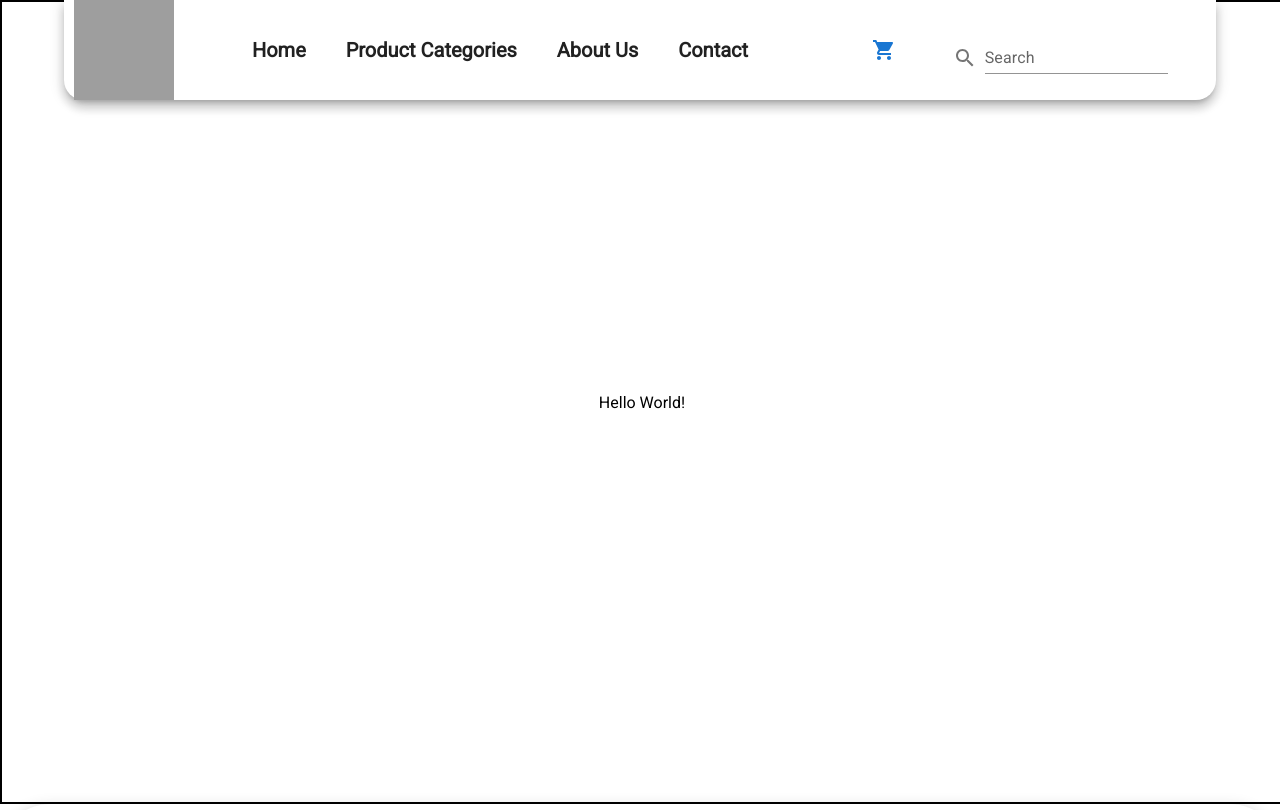
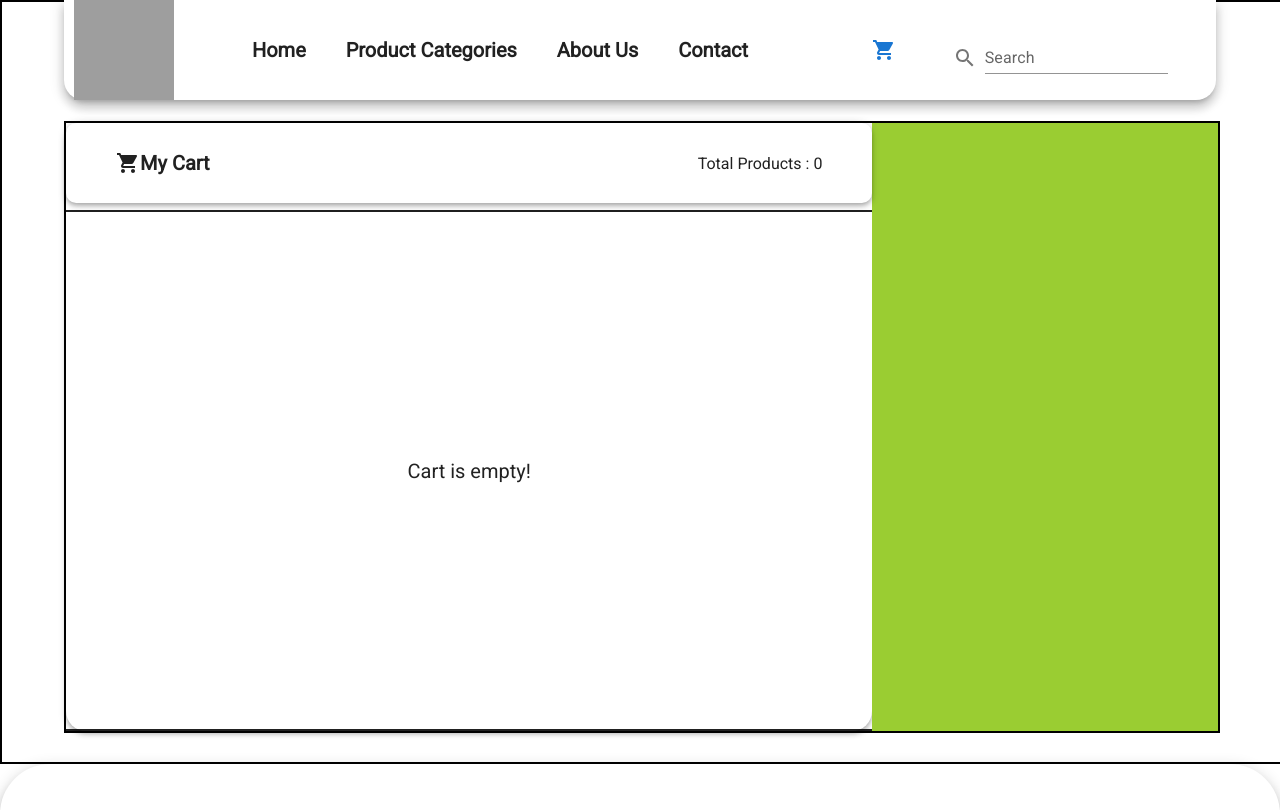
Before and after one commit to Selvam6994/Kodai_Flavors, a React (Vite) app: page /mycart in a window 1280 px wide. Shown: the top 810 px of the page. Built offline with nearby package versions, Linux system fonts and the light colour scheme; grey boxes are pictures that could not be loaded.

Commit message:
add and remove cart items functionality

```diff
--- a/src/App.jsx
+++ b/src/App.jsx
@@ -14,15 +14,52 @@ const App = () => {
   const [productName, setProductName] = useState({});
   const [productQuantity, setProductQty] = useState(1);
   const [cartItems, setCartItems] = useState([]);
-
-
-
+  const [item, setItem] = useState([]);
+  // Get cart item
   const getCartData = () => {
     const cartData = [];
     let keys = Object.keys(localStorage);
     for (let i = 0; i < keys.length; i++) {
       cartData.push(JSON.parse(localStorage.getItem(keys[i])));
       setCartItems([...cartData]);
+    }
+  };
+  // Add cart item
+  const addItem = (product, productQuantity) => {
+    const productQty = {
+      name: product.name,
+      qty: productQuantity,
+      category: product.category,
+      price: product.price,
+      img: product.image,
+    };
+    localStorage.setItem(product.name, JSON.stringify(productQty));
+    setProductQty(1);
+    getCartData();
+  };
+  // remove cart item
+  const removeItem = (item) => {
+    const cartProducts = cartItems.filter(
+      (product) => product.name !== item.name
+    );
+    localStorage.removeItem(item.name);
+    setItem(cartProducts);
+    if (cartProducts.length == 0 && Object.keys(localStorage).length == 0) {
+      cartItems.length = 0;
+    }
+  };
+
+  // increase cart item qty
+  const increaseQty = (product) => {
+    setProductName(product.name);
+    setProductQty(productQuantity + 1);
+  };
+
+  // decrease cart item qty
+  const decreaseQty = (product) => {
+    setProductName(product.name);
+    if (productQuantity > 1) {
+      setProductQty(productQuantity - 1);
     }
   };
 
@@ -32,7 +69,12 @@ const App = () => {
         name: [productName, setProductName],
         qty: [productQuantity, setProductQty],
         itemsData: [cartItems, setCartItems],
-        cartData:[getCartData]
+        cartItemData: [getCartData],
+        addCartItem: [addItem],
+        remvoveCartItem: [removeItem],
+        cartItemRemove: [item],
+        addQty: [increaseQty],
+        minusQty: [decreaseQty],
       }}
     >
       <Navbar />
--- a/src/Cart Component/Cart.css
+++ b/src/Cart Component/Cart.css
@@ -1,8 +1,109 @@
 .cartPage {
   border: 2px solid;
   width: 100%;
-  height: 100vh;
+  height: 95vh;
   display: flex;
   align-items: center;
   justify-content: center;
 }
+
+.cartContainer {
+  border: 2px solid;
+  width: 90%;
+  height: 80%;
+  margin-top: 90px;
+  display: flex;
+}
+
+.cartItemsPaper {
+  width: 70%;
+  height: 100%;
+  display: flex;
+  flex-direction: column;
+  align-items: center;
+  justify-content: space-between;
+}
+
+.cartTitleBar {
+  width: 100%;
+  height: 80px;
+  display: flex;
+  align-items: center;
+  justify-content: space-between;
+  position: sticky;
+}
+
+.cartTitleBar span {
+  display: flex;
+  align-items: center;
+  justify-content: center;
+  padding: 0 50px 0 50px;
+}
+
+.cartTitleBar span:nth-child(1) {
+  font-size: 20px;
+  font-weight: bold;
+}
+.emptyCartProducts {
+  display: flex;
+  align-items: center;
+  justify-content: center;
+  font-size: 20px;
+  border: 2px solid;
+  width: 100%;
+  height: 85%;
+}
+.cartProducts {
+  border: 2px solid;
+  width: 100%;
+  height: 85%;
+  overflow-y: scroll;
+  display: flex;
+  align-items: center;
+  flex-direction: column;
+}
+
+.cartProductCard {
+  width: 80%;
+  height: 100px;
+  max-height: fit-content;
+  margin-top: 10px;
+  display: flex;
+  align-items: center;
+  justify-content: space-evenly;
+  padding: 0 20px 0 20px;
+}
+
+.cartProductCard img {
+  width: 100px;
+  height: 80px;
+  border-radius: 5px;
+  object-fit: cover;
+}
+
+.nameSection,
+.qtyPrice {
+  height: 100%;
+  width: 200px;
+
+  display: flex;
+  flex-direction: column;
+  align-items: center;
+  justify-content: space-evenly;
+  font-weight: bold;
+  border: 2px solid;
+}
+
+.nameSection,
+.qtyPrice span {
+  display: flex;
+  flex-wrap: wrap;
+  align-items: center;
+  justify-content: center;
+}
+
+.cartItemsPrice {
+  background-color: yellowgreen;
+  width: 30%;
+  height: 100%;
+}
--- a/src/Cart Component/Cart.jsx
+++ b/src/Cart Component/Cart.jsx
@@ -1,7 +1,80 @@
-import React from "react";
+import React, { useContext, useState } from "react";
 import "../Cart Component/Cart.css";
+import { Button, IconButton, Paper } from "@mui/material";
+import ShoppingCartIcon from "@mui/icons-material/ShoppingCart";
+import { AddCartContext } from "../App";
+import DeleteIcon from "@mui/icons-material/Delete";
+import CurrencyRupeeIcon from "@mui/icons-material/CurrencyRupee";
+import { useEffect } from "react";
 const Cart = () => {
-  return <div className="cartPage">Hello World!</div>;
+  const { itemsData, cartItemData, remvoveCartItem, cartItemRemove } =
+    useContext(AddCartContext);
+
+  const [cartItems] = itemsData;
+  const [getCartData] = cartItemData;
+  const [removeItem] = remvoveCartItem;
+  const [item] = cartItemRemove;
+
+  useEffect(() => {
+    getCartData();
+  }, [item]);
+
+  return (
+    <div className="cartPage">
+      <div className="cartContainer">
+        <Paper
+          elevation={4}
+          className="cartItemsPaper"
+          sx={{ borderRadius: "20px" }}
+        >
+          <Paper
+            elevation={4}
+            className="cartTitleBar"
+            sx={{ borderRadius: "10px" }}
+          >
+            <span>
+              <ShoppingCartIcon />
+              My Cart
+            </span>
+            <span>Total Products : {cartItems.length}</span>
+          </Paper>
+
+          {item.length == 0 && Object.keys(localStorage).length == 0 ? (
+            <span className="emptyCartProducts">Cart is empty!</span>
+          ) : (
+            <div className="cartProducts">
+              {cartItems.map((item) => (
+                <Paper className="cartProductCard">
+                  <img src={item.img} alt={item.name} />
+                  <div className="nameSection">
+                    <span>{item.name}</span>
+                    {/* <span>Ctegory</span> */}
+                  </div>
+                  <div className="qtyPrice">
+                    <span>Quantity:{item.qty}</span>
+                    <span>
+                      Price:
+                      <CurrencyRupeeIcon />
+                      {item.price * item.qty}/-
+                    </span>
+                  </div>
+                  <Button>view</Button>
+                  <IconButton
+                    onClick={() => {
+                      removeItem(item);
+                    }}
+                  >
+                    <DeleteIcon color="error" />
+                  </IconButton>
+                </Paper>
+              ))}
+            </div>
+          )}
+        </Paper>
+        <div className="cartItemsPrice"></div>
+      </div>
+    </div>
+  );
 };
 
 export default Cart;
--- /dev/null
+++ b/src/Common Components/CartData.jsx
@@ -0,0 +1,2 @@
+import { useContext } from "react";
+import { AddCartContext } from "../App";
--- a/src/Common Components/Navbar_Components/Navbar.jsx
+++ b/src/Common Components/Navbar_Components/Navbar.jsx
@@ -26,9 +26,9 @@ const Navbar = () => {
   const tabView = useMediaQuery(`(${tabWidth})`);
   const smallMobileView = useMediaQuery(`(${smallMobileWidth})`);
   const navigate = useNavigate();
-  const { itemsData,cartData } = useContext(AddCartContext);
+  const { itemsData, cartItemData } = useContext(AddCartContext);
   const [cartItems] = itemsData;
-const[getCartData]=cartData
+  const [getCartData] = cartItemData;
 
   useEffect(() => {
     getCartData();
--- a/src/Homepage Components/Popular_Products/Popular_Products.css
+++ b/src/Homepage Components/Popular_Products/Popular_Products.css
@@ -32,7 +32,7 @@
 .productCard {
   min-width: 280px;
   max-width: 280px;
-  height: 350px;
+  height: 320px;
   display: flex;
   flex-direction: column;
   position: relative;
@@ -47,7 +47,7 @@
 
 .cardImage {
   width: 100%;
-  height: 55%;
+  height: 50%;
   border-top-left-radius: inherit;
   border-top-right-radius: inherit;
   pointer-events: none;
@@ -63,7 +63,7 @@
 
 .cardContent {
   width: 100%;
-  height: 50%;
+  height: 55%;
   display: flex;
   flex-direction: column;
   align-items: center;
@@ -84,16 +84,22 @@
   font-size: 20px;
   font-weight: bold;
 }
+
+.viewProduct {
+  height: fit-content;
+}
+
 .qtyContainer {
   width: 90%;
   height: 30px;
 }
+
 .purchaseContainer {
   width: 90%;
   height: 30px;
   display: flex;
   align-items: center;
-  justify-content: center;
+  justify-content: space-evenly;
 }
 
 .priceTag span:nth-child(1) {
--- a/src/ProductsCardPage Components/Displayproducts.jsx
+++ b/src/ProductsCardPage Components/Displayproducts.jsx
@@ -1,13 +1,22 @@
 import { Button, IconButton, Paper } from "@mui/material";
 import AddShoppingCartIcon from "@mui/icons-material/AddShoppingCart";
-import React from "react";
+import React, { useContext } from "react";
 import { useNavigate, useParams } from "react-router-dom";
 import { productsData } from "../Data/ProductsData";
+import { AddCartContext } from "../App";
 const Displayproducts = () => {
   const category = useParams();
   const products = productsData.filter(
     (product) => product.category == category.product
   );
+  const { name, qty, addCartItem, addQty, minusQty } =
+    useContext(AddCartContext);
+  const [productName] = name;
+  const [productQuantity] = qty;
+  const [addItem] = addCartItem;
+  const [increaseQty] = addQty;
+  const [decreaseQty] = minusQty;
+
   const navigate = useNavigate();
   return (
     <div className="productsPage">
@@ -46,20 +55,29 @@ const Displayproducts = () => {
               <div className="viewProduct">
                 <Button
                   color="warning"
-                  onClick={() =>
-                    navigate(`${product.name}`)
-                  }
+                  onClick={() => navigate(`${product.name}`)}
                 >
-                  View Product
+                  View
                 </Button>
               </div>
               <div className="purchaseContainer">
-                <Button variant="contained" color="success">
-                  Order Now!
+                <div>
+                  <IconButton onClick={() => increaseQty(product)}>
+                    +
+                  </IconButton>
+                  {product.name == productName ? productQuantity : 1}
+                  <IconButton onClick={() => decreaseQty(product)}>
+                    -
+                  </IconButton>
+                </div>
+                <Button
+                  variant="contained"
+                  color="success"
+                  onClick={() => addItem(product, productQuantity)}
+                >
+                  <AddShoppingCartIcon color="white" />
+                  Add to cart
                 </Button>
-                <IconButton color="primary">
-                  <AddShoppingCartIcon />
-                </IconButton>
               </div>
             </Paper>
           </Paper>
```
Also changed, not shown: src/App.css (+0 -119 lines), src/Homepage Components/Popular_Products/Popular_Products.jsx (+23 -26 lines).
